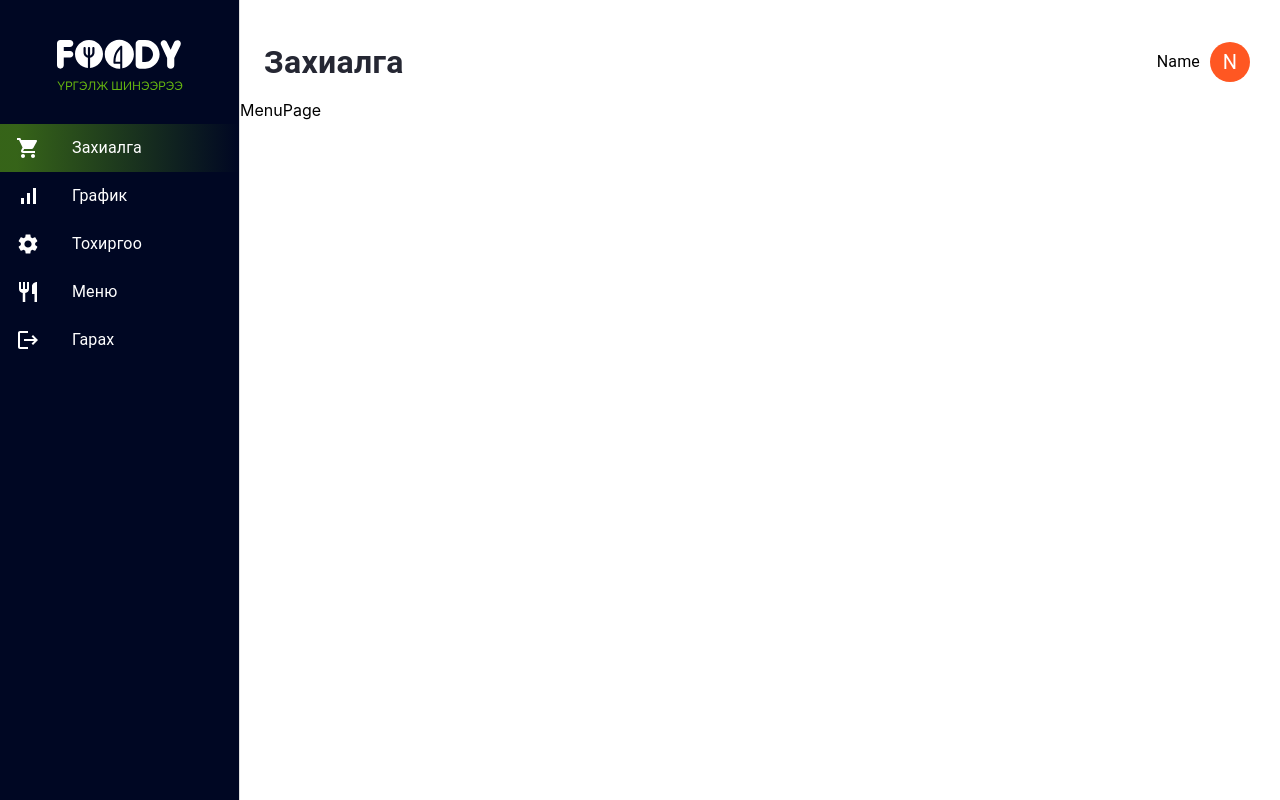
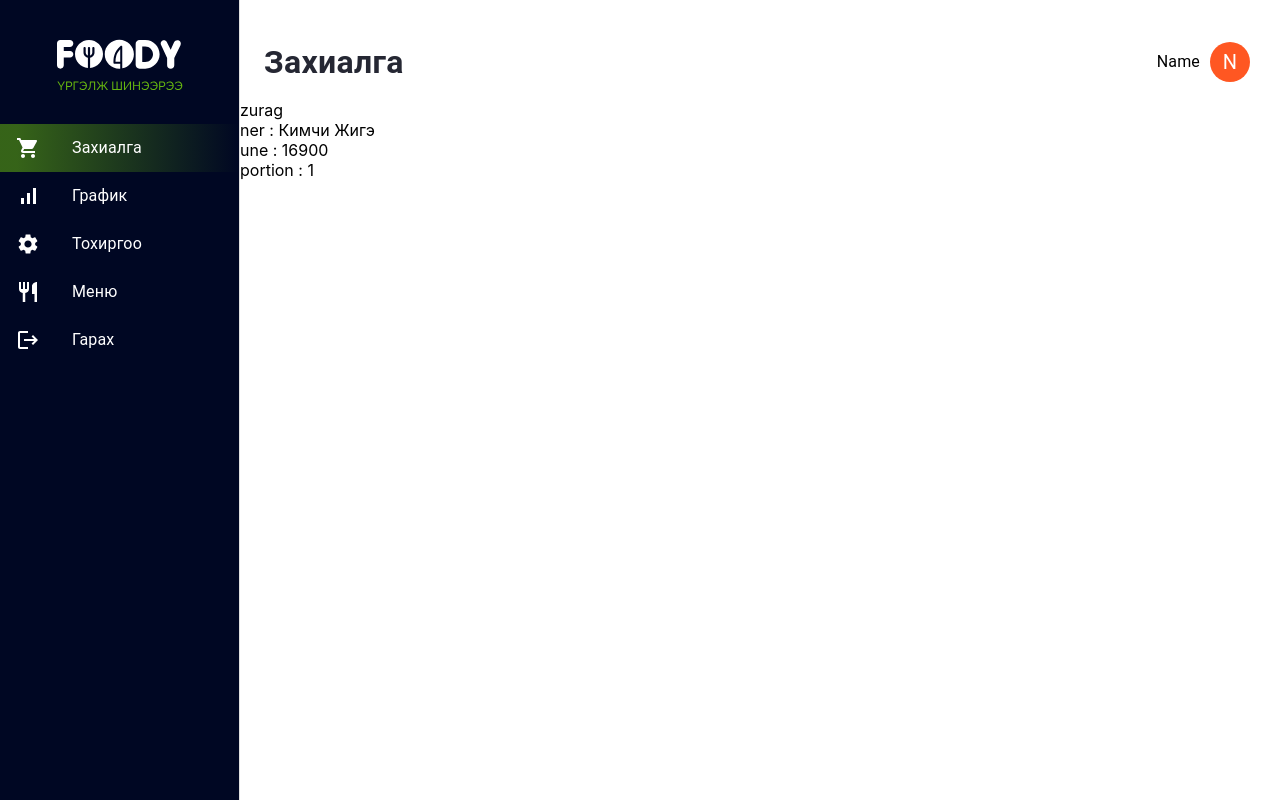
Before and after one commit to chinkhuslen/movie-app, a React (Create React App) app: page /menu in a window 1280 px wide. Built offline with nearby package versions, Linux system fonts and the light colour scheme.

Commit message:
mockData

```diff
--- a/src/adminPages/adminMenu.jsx
+++ b/src/adminPages/adminMenu.jsx
@@ -1,4 +1,17 @@
+import { Box } from '@mui/system'
+import data from '../mockData/data.json'
 const MenuPage = () =>{
-    return(<div>MenuPage</div>)
+    return(
+    <div>
+        {data.map((el)=>
+            <Box>
+                <Box>zurag</Box>
+                <Box>ner : {el.name}</Box>
+                <Box>une : {el.price}</Box>
+                <Box>portion : {el.portion}</Box>
+            </Box>
+        )}
+    </div>
+    )
 }
 export default MenuPage
--- a/src/components/navigation.jsx
+++ b/src/components/navigation.jsx
@@ -8,7 +8,7 @@ import ListItem from "@mui/material/ListItem";
 import ListItemButton from "@mui/material/ListItemButton";
 import ListItemIcon from "@mui/material/ListItemIcon";
 import ListItemText from "@mui/material/ListItemText";
-import { Divider, Toolbar } from "@mui/material";
+import { Toolbar } from "@mui/material";
 import MenuIcon from "@mui/icons-material/Menu";
 import Typography from "@mui/material/Typography";
 import SignalCellularAltIcon from "@mui/icons-material/SignalCellularAlt";
@@ -32,7 +32,6 @@ function ResponsiveDrawer(props) {
     setMobileOpen(!mobileOpen);
   };
   const [currentPage, setCurrentPage] = useState('Захиалга')
-
 
   const drawer = (
     <div>
--- /dev/null
+++ b/src/mockData/data.json
@@ -0,0 +1,20 @@
+[
+    {
+      "name": "Кимчи Жигэ",
+      "desc": "Kimchi,gahain mah, ulaan songino, tofu, etc",
+      "price": 16900,
+      "category": "Spicy",
+      "ingredients": [
+        {
+          "garlic": "3 cloves",
+          "tofu": "500g",
+          "pork": "250g",
+          "gochugaru": "300g",
+          "pepper": "100g",
+          "salt": "50g"
+        }
+      ],
+      "pic": "../images/kimchijige.jpg",
+      "portion": 1
+    }
+  ]
```
Also changed, not shown: src/images/kimchijige.jpg (added).
